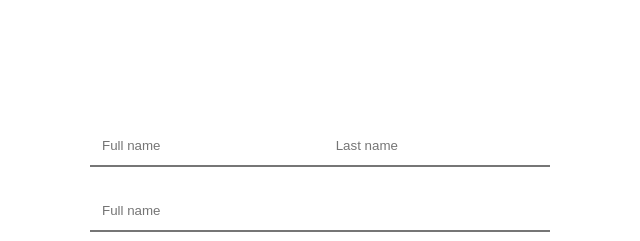
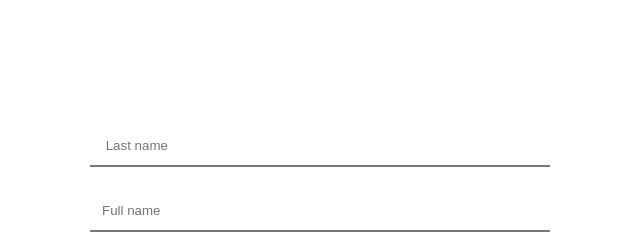
Before and after one commit to richie1988/mobile-firstsetup, a website: page index.html in a window 1280 px wide. Shown: the part 3500-3741 px from the top of the page, 420-1060 px from the left. Drawn offline with Linux system fonts and the light colour scheme; a web font is replaced by a local one.

```diff
--- a/index.html
+++ b/index.html
@@ -187,10 +187,10 @@
             </div>
             <form action="https://formspree.io/f/mrgvjnke " method="post" id="form">
 
-                <section class="input-section "> <input class="name " type="text " name="Full name " placeholder="Full name " maxlength="30" required>
-                    <input class="surname " type="text " name="Surname " placeholder=" Last name " maxlength="30 " required>
+                <section class="input-section ">
+                    <input class="surname" type="text " name="Surname " placeholder=" Last name " maxlength="30 " required>
                 </section>
-                <input class="Full-name " type="text " name="Full name " placeholder="Full name " required>
+                <input class="Full-name " maxlength="30" type="text " name="Full name " placeholder="Full name " required>
                 <input class="e-mail " type="email" name="email address " placeholder="Email address " required>
                 <textarea class="textarea " name="textarea " name="subject " placeholder="Write me something... " maxlength="500 " required></textarea>
                 <button class="submit-btn " type="submit ">Get in touch</button>
```
Also changed, not shown: README.md.
